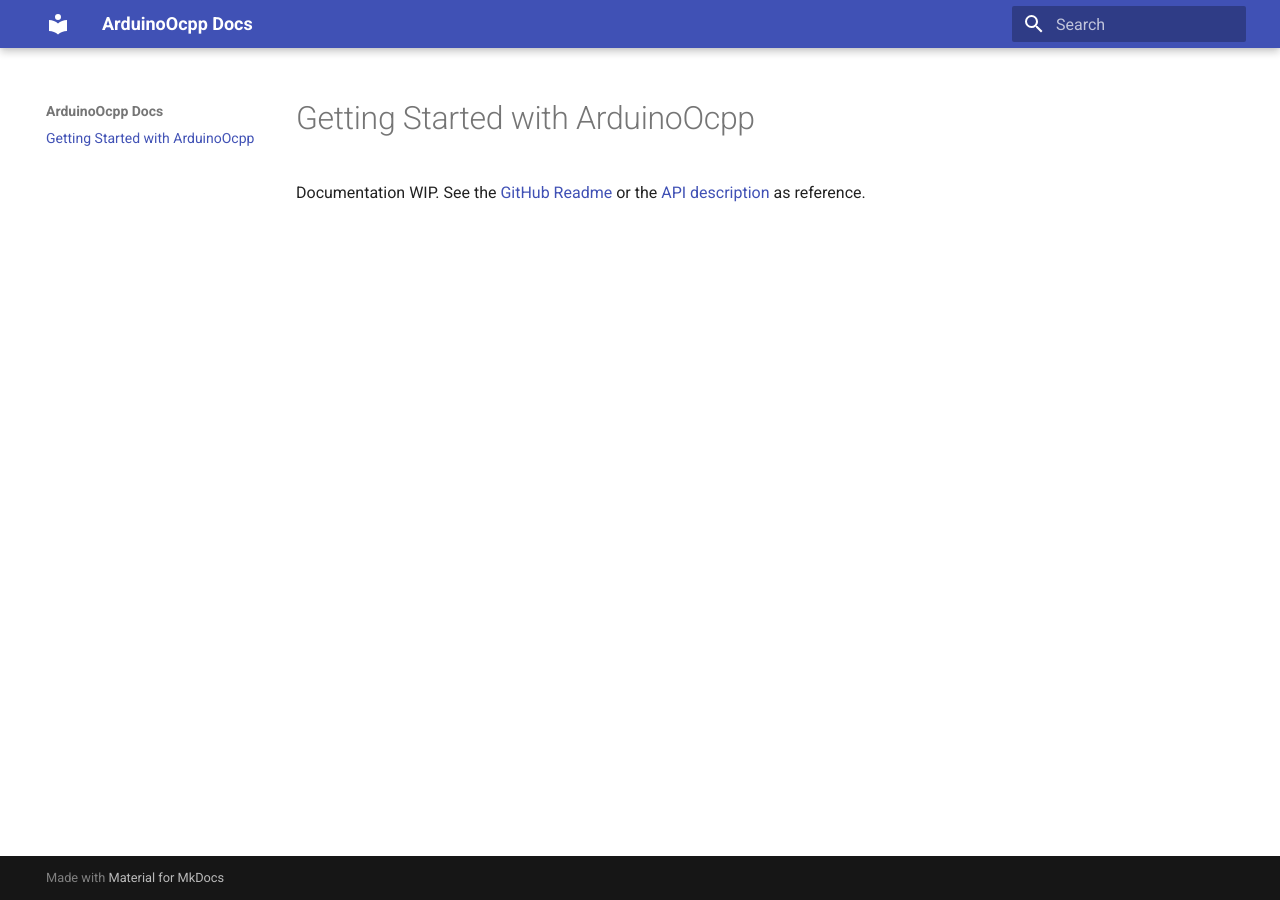
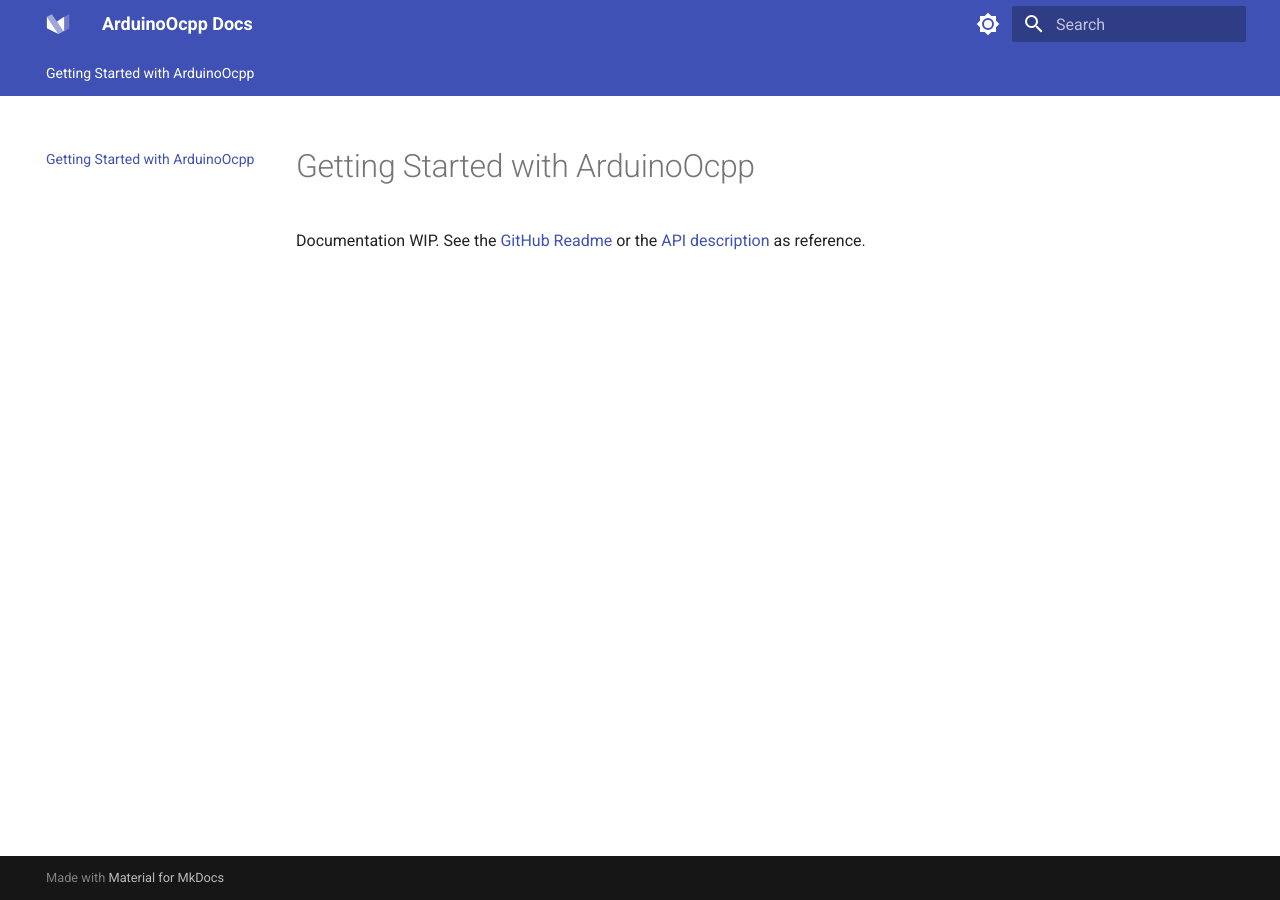
Before and after one commit to matth-x/MicroOcpp, an MkDocs documentation site: the page built from docs/index.md, in a window 1280 px wide. Built offline with MkDocs 1.6.1 and Material for MkDocs 9.7.7, drawn with Linux system fonts in a browser that asks for light colours.

Commit message:
mkdocs theme update

```diff
--- a/mkdocs.yml
+++ b/mkdocs.yml
@@ -2,3 +2,46 @@ site_name: ArduinoOcpp Docs
 
 theme:
   name: material
+  features:
+    - announce.dismiss
+    - content.action.edit
+    - content.action.view
+    - content.code.annotate
+    - content.code.copy
+    # - content.tabs.link
+    - content.tooltips
+    # - header.autohide
+    # - navigation.expand
+    - navigation.footer
+    - navigation.indexes
+    # - navigation.instant
+    # - navigation.prune
+    - navigation.sections
+    - navigation.tabs
+    # - navigation.tabs.sticky
+    - navigation.top
+    - navigation.tracking
+    - search.highlight
+    - search.share
+    - search.suggest
+    - toc.follow
+    # - toc.integrate
+  palette:
+    - scheme: default
+      primary: indigo
+      accent: indigo
+      toggle:
+        icon: material/brightness-7
+        name: Switch to dark mode
+    - scheme: slate
+      primary: indigo
+      accent: indigo
+      toggle:
+        icon: material/brightness-4
+        name: Switch to light mode
+  font:
+    text: Roboto
+    code: Roboto Mono
+  favicon: assets/favicon.png
+  icon:
+    logo: logo
```
